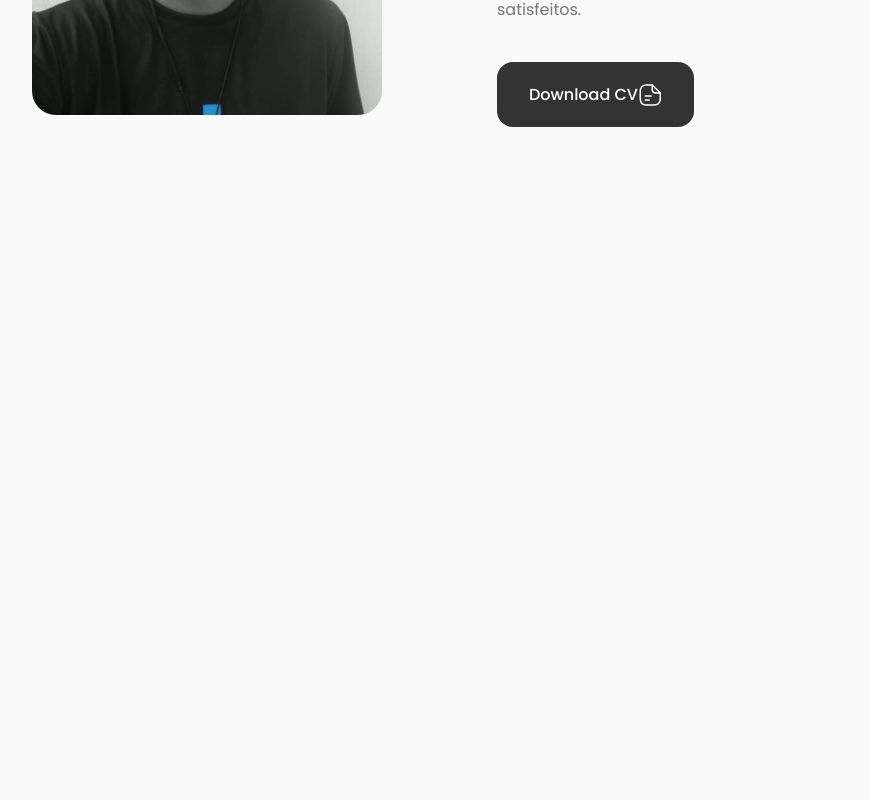
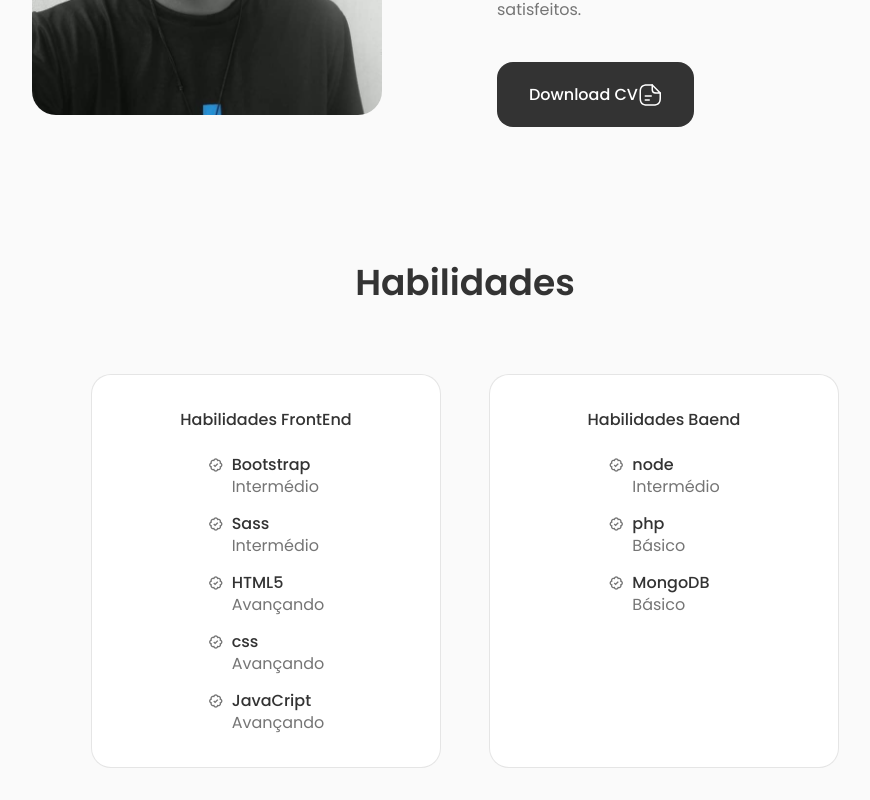
Before and after one commit to MateusBeltrao/portifolio, a React (Create React App) app: page / in a window 1280 px wide. Shown: the part 1288-2088 px from the top of the page, without its empty margins (175-1045 px from the left). Before the commit the page ends 1447 px from the top, so only its background shows below. Built offline with nearby package versions, Linux system fonts and the light colour scheme.

Commit message:
hero askills

```diff
--- a/src/App.js
+++ b/src/App.js
@@ -2,6 +2,7 @@ import './App.css';
 import Header from './components/header/Header';
 import Home from './components/home/Home';
 import About from './components/about/About';
+import Skills from './components/skills/Skills';
 
 function App() {
   return (
@@ -10,6 +11,7 @@ function App() {
       <main className='main'>
         <Home></Home>
         <About></About>
+        <Skills></Skills>
       </main>
     </>
   );
--- /dev/null
+++ b/src/components/skills/Backend.jsx
@@ -0,0 +1,50 @@
+import React from 'react'
+
+const Backend = () => {
+  return (
+    <div className="skills_content">
+        <h3 className="skills_title">Habilidades Baend </h3>
+
+            <div className="skills_box">
+
+
+
+                <div className="skills_group">
+                    <div className="skills_data">
+                        <i className="bx bx-badge-check"></i>
+
+                        <div>
+                            <h3 className="skills_name">node</h3>
+                            <span className='skills_lavel'>Intermédio</span>
+                        </div>
+                    </div>
+
+                    <div className="skills_data">
+                        <i className="bx bx-badge-check"></i>
+
+                        <div>
+                            <h3 className="skills_name">php</h3>
+                            <span className='skills_lavel'>Básico</span>
+                        </div>
+                    </div>
+
+                    <div className="skills_data">
+                        <i className="bx bx-badge-check"></i>
+
+                        <div>
+                            <h3 className="skills_name">MongoDB</h3>
+                            <span className='skills_lavel'>Básico</span>
+                        </div>
+                    </div>
+
+
+
+
+                </div>
+            </div>
+
+    </div>
+  )
+}
+
+export default Backend
--- /dev/null
+++ b/src/components/skills/Frontend.jsx
@@ -0,0 +1,68 @@
+import React from 'react'
+
+const Frontend = () => {
+    return (
+        <div className="skills_content">
+            <h3 className="skills_title">Habilidades  FrontEnd</h3>
+
+            <div className="skills_box">
+                <div className="skills_group">
+
+                    <div className="skills_data">
+                        <i className="bx bx-badge-check"></i>
+
+                        <div>
+                            <h3 className="skills_name">Bootstrap</h3>
+                            <span className='skills_lavel'>Intermédio</span>
+                        </div>
+                    </div>
+
+                    <div className="skills_data">
+                        <i className="bx bx-badge-check"></i>
+
+                        <div>
+                            <h3 className="skills_name">Sass</h3>
+                            <span className='skills_lavel'>Intermédio</span>
+                        </div>
+                    </div>
+
+                    <div className="skills_data">
+                        <i className="bx bx-badge-check"></i>
+
+                        <div>
+                            <h3 className="skills_name">HTML5</h3>
+                            <span className='skills_lavel'>Avançando</span>
+                        </div>
+                    </div>
+
+                    <div className="skills_data">
+                        <i className="bx bx-badge-check"></i>
+
+                        <div>
+                            <h3 className="skills_name">css</h3>
+                            <span className='skills_lavel'>Avançando</span>
+                        </div>
+                    </div>
+
+                    <div className="skills_data">
+                        <i className="bx bx-badge-check"></i>
+
+                        <div>
+                            <h3 className="skills_name">JavaCript</h3>
+                            <span className='skills_lavel'>Avançando</span>
+                        </div>
+                    </div>
+
+
+                </div>
+
+
+
+
+            </div>
+
+        </div>
+    )
+}
+
+export default Frontend
--- /dev/null
+++ b/src/components/skills/Skills.jsx
@@ -0,0 +1,20 @@
+import React from 'react'
+import "./skills.css"
+import Frontend from './Frontend'
+import Backend from './Backend'
+
+const Skills = () => {
+  return (
+    <section className="skills section" id='skills'>
+        <h2 className="section_title">Habilidades</h2>
+        <span className='section_subtitle grid'></span>
+
+        <div className="skill_container container grid">
+            <Frontend></Frontend>
+            <Backend></Backend>
+        </div>
+    </section>
+  )
+}
+
+export default Skills
--- /dev/null
+++ b/src/components/skills/skills.css
@@ -0,0 +1,86 @@
+.skill_container {
+    grid-template-columns: repeat(2, 350px);
+    column-gap: 3rem;
+    justify-content: center;
+}
+
+.skills_content {
+    background-color: var(--container-color);
+    border: 1px solid rgba(0, 0, 0, 0.1);
+    padding: 2rem 4rem;
+    border-radius: 1.25rem;
+}
+
+.skills_title {
+    font-size: var(--normal-font-size);
+    font-weight: var(--font-medium);
+    text-align: center;
+    margin-bottom: var(--mb-1-5);
+}
+
+.skills_box {
+    display: flex;
+    justify-content: center;
+    column-gap: 2.5rem;
+}
+
+.skills_group {
+    display: grid;
+    align-items: flex-start;
+    row-gap: 1rem;
+}
+
+
+.skills_data {
+    display: flex;
+
+    column-gap: 0.5rem;
+}
+
+.skills .bx-badge-check {
+    font-size: var(--normal-font-size);
+    font-weight: var(--font-medium);
+    line-height: 18px;
+}
+
+.skills_name {
+    font-size: var(--normal-font-size);
+    font-weight: var(--font-medium);
+    line-height: 18px;
+}
+
+.skills_level {
+    font-size: var(--tiny-font-size);
+}
+
+
+
+@media screen and (max-width: 992px) {
+    .skill_container {
+        grid-template-columns: max-content;
+        row-gap: 2rem;
+    }
+  }
+
+  /* For medium devices */
+
+  @media screen and (max-width: 576px) {
+    .skill_container{
+        grid-template-columns: 1fr;
+    }
+
+    .skills_content{
+        padding: 1.5rem;
+    }
+  }
+
+  /* For small devices */
+  @media screen and (max-width: 350px) {
+    .skills_box{
+        column-gap: 1.25rem;
+    }
+
+    .skills_name {
+        font-size: var(--small-font-size);
+    }
+  }
```
